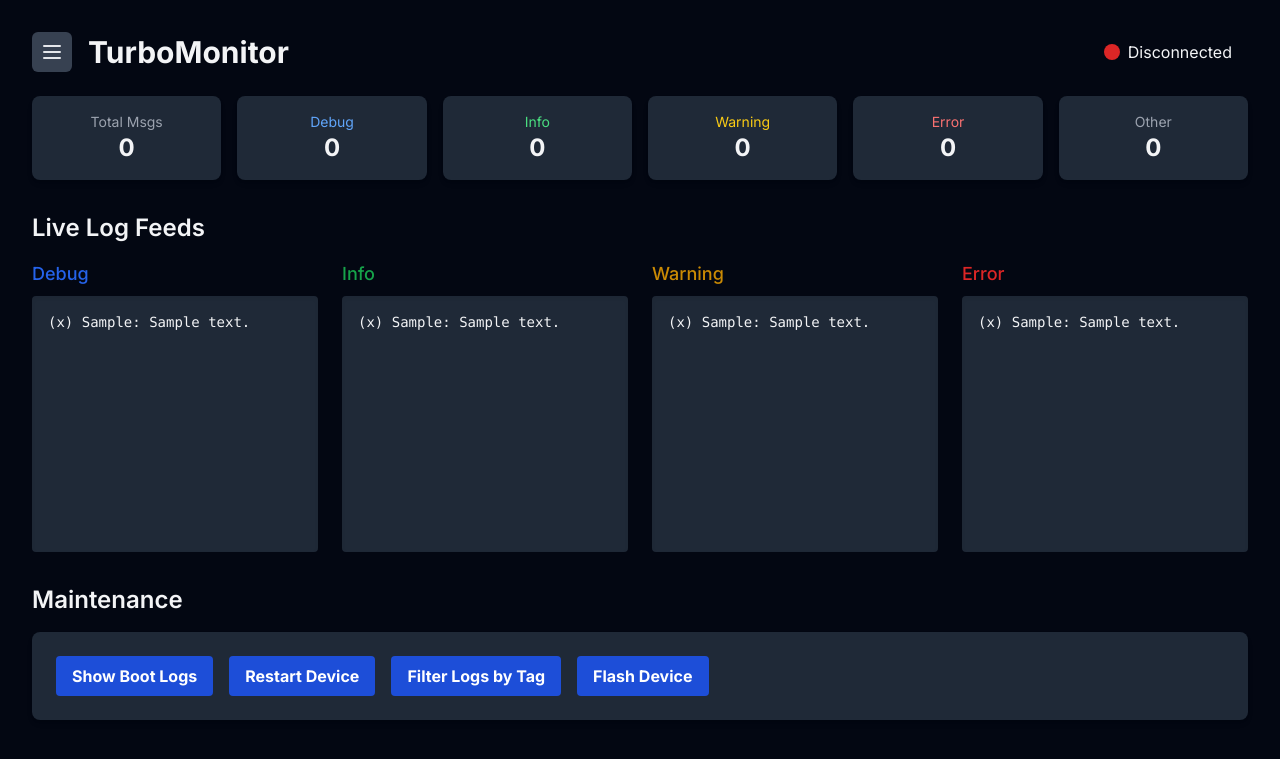
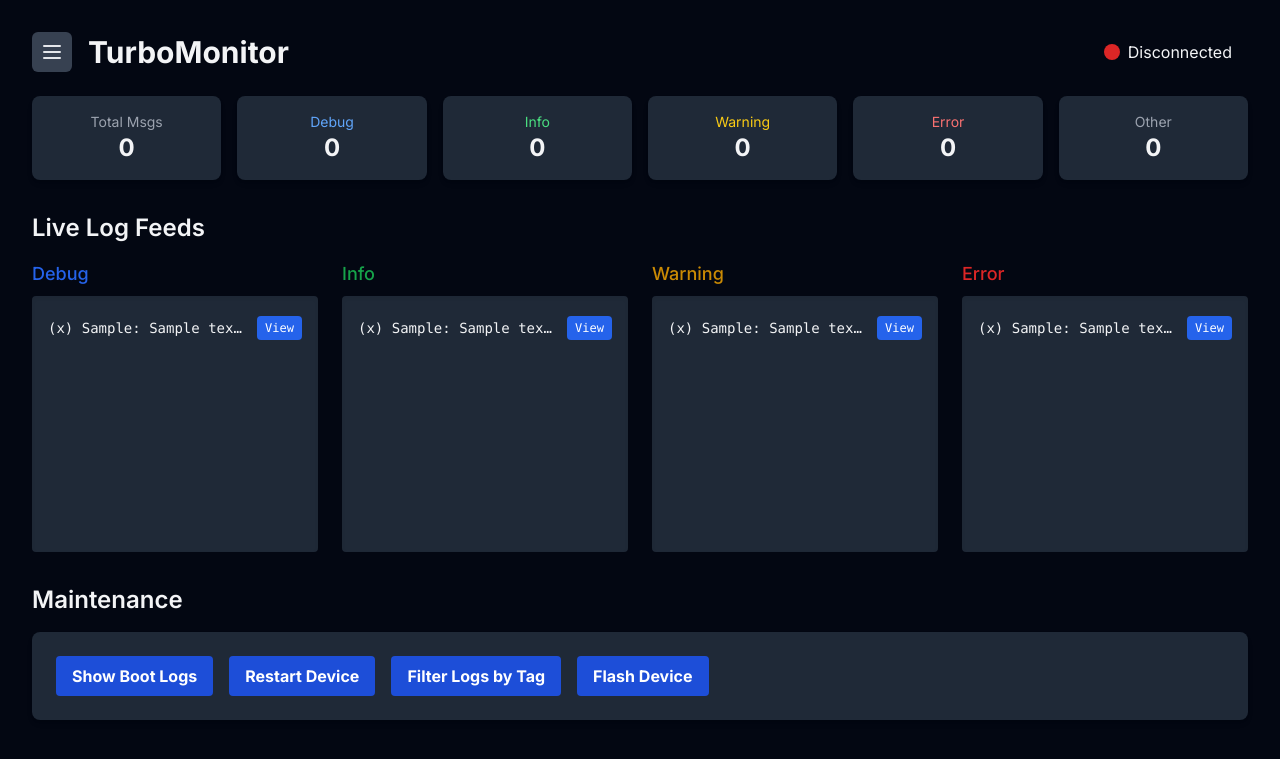
Before and after one commit to mwesterg/raspiLogger, a Flask app: page / in a window 1280 px wide. Shown: the top 759 px of the page. Run offline with Flask 3, Linux system fonts and the light colour scheme; data comes from the database, SQL or seed files in the repository; tables that the repository leaves empty hold one stand-in row (values such as "Sample post"); data that the repository does not hold is empty; some libraries are stand-ins or nearby versions.

Commit message:
feed log ui change

```diff
--- a/static/js/log_feeds.js
+++ b/static/js/log_feeds.js
@@ -14,9 +14,30 @@ function fetchLogsForLevel(level) {
 
             let logHTML = '';
             logs.forEach(log => {
-                logHTML += `<div class="log-entry whitespace-nowrap overflow-hidden text-ellipsis">(${log.timestamp}) ${log.tag}: ${log.message}</div>`;
+                // Store the full message in a data attribute for easy retrieval
+                logHTML += `
+                    <div class="log-entry flex justify-between items-center py-1 border-b border-gray-700 last:border-b-0">
+                        <div class="whitespace-nowrap overflow-hidden text-ellipsis flex-1 pr-2">
+                            (${log.timestamp}) ${log.tag}: ${log.message}
+                        </div>
+                        <button class="view-log-btn bg-blue-600 hover:bg-blue-700 text-white text-xs px-2 py-1 rounded"
+                                data-full-message="${log.message}">View</button>
+                    </div>
+                `;
             });
             feed.innerHTML = logHTML;
+
+            // Add event listeners to the new "View" buttons
+            feed.querySelectorAll('.view-log-btn').forEach(button => {
+                button.addEventListener('click', (event) => {
+                    const fullMessage = event.target.dataset.fullMessage;
+                    const logDetailModal = document.getElementById('log-detail-modal');
+                    const logDetailContent = document.getElementById('log-detail-content');
+
+                    logDetailContent.textContent = fullMessage; // Use textContent to prevent XSS
+                    logDetailModal.classList.remove('hidden');
+                });
+            });
         });
 }
 
--- a/static/js/modals.js
+++ b/static/js/modals.js
@@ -198,6 +198,10 @@ document.addEventListener('DOMContentLoaded', () => {
         });
     }
 
+    const logDetailModal = document.getElementById('log-detail-modal');
+    const closeLogDetailModalBtn = document.getElementById('close-log-detail-modal-btn');
+    const logDetailContent = document.getElementById('log-detail-content');
+
     if (startFlashBtn) {
         startFlashBtn.addEventListener('click', () => {
             const file = firmwareFileInput.files[0];
@@ -228,4 +232,10 @@ document.addEventListener('DOMContentLoaded', () => {
             });
         });
     }
+
+    if (closeLogDetailModalBtn) {
+        closeLogDetailModalBtn.addEventListener('click', () => {
+            logDetailModal.classList.add('hidden');
+        });
+    }
 });
--- a/templates/index.html
+++ b/templates/index.html
@@ -249,6 +249,23 @@
             </div>
         </div>
 
+        <!-- Modal for Log Detail -->
+        <div id="log-detail-modal" class="fixed inset-0 bg-gray-600 bg-opacity-50 overflow-y-auto h-full w-full hidden z-50">
+            <div class="relative top-20 mx-auto p-5 border w-full max-w-2xl shadow-lg rounded-md bg-white">
+                <div class="mt-3">
+                    <div class="flex justify-between items-center mb-4">
+                        <h3 class="text-lg leading-6 font-medium text-gray-900">Log Message Detail</h3>
+                        <button id="close-log-detail-modal-btn" class="text-gray-400 hover:text-gray-600">
+                            <svg class="h-6 w-6" fill="none" stroke="currentColor" viewBox="0 0 24 24" xmlns="http://www.w3.org/2000/svg"><path stroke-linecap="round" stroke-linejoin="round" stroke-width="2" d="M6 18L18 6M6 6l12 12"></path></svg>
+                        </button>
+                    </div>
+                    <div class="mt-2 px-7 py-3">
+                        <pre id="log-detail-content" class="whitespace-pre-wrap font-mono text-sm bg-gray-900 text-white p-4 rounded shadow-inner text-left"></pre>
+                    </div>
+                </div>
+            </div>
+        </div>
+
         <script type="module" src="{{ url_for('static', filename='js/main.js') }}"></script>
     </body>
     </html>
```
